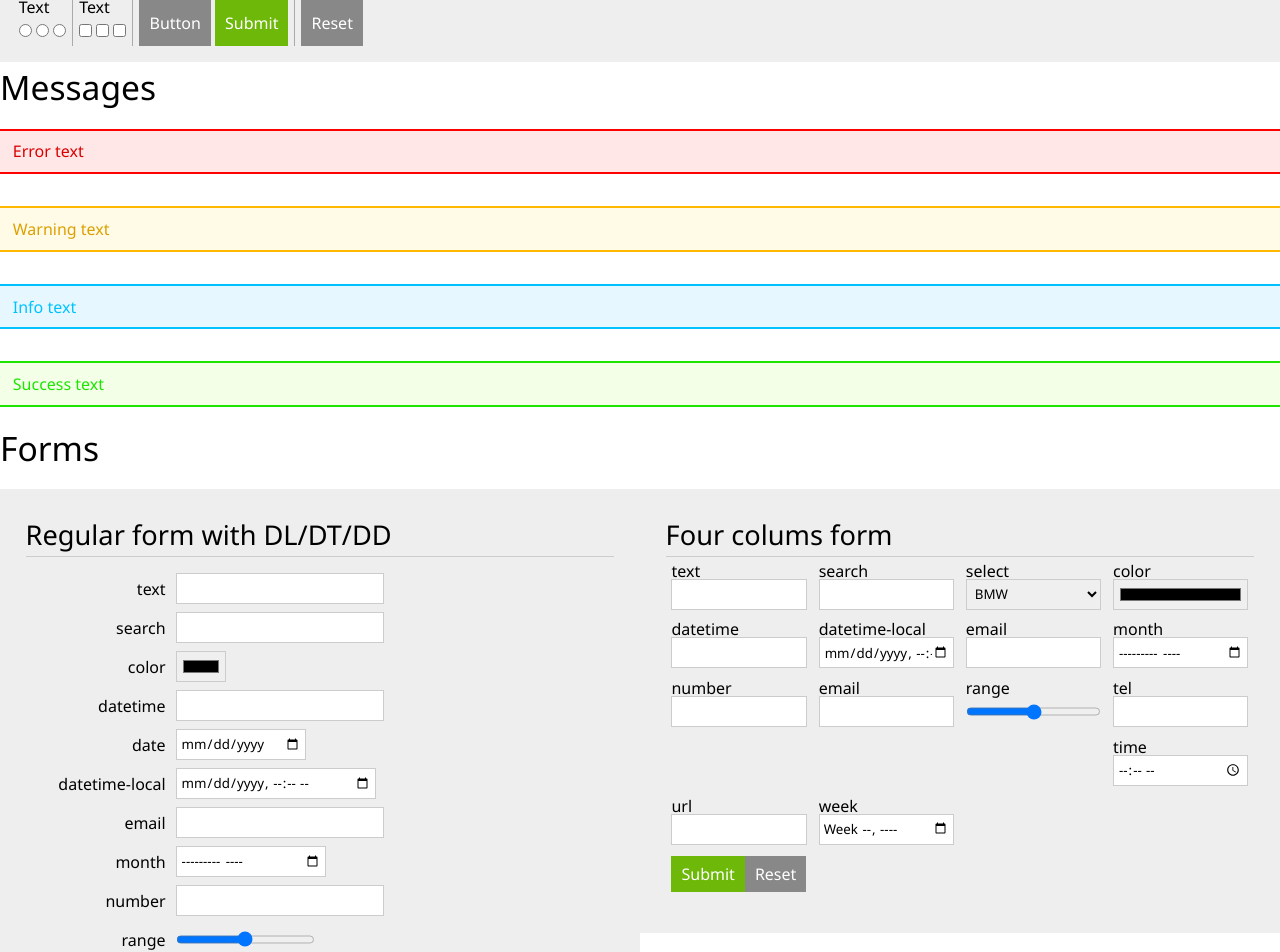
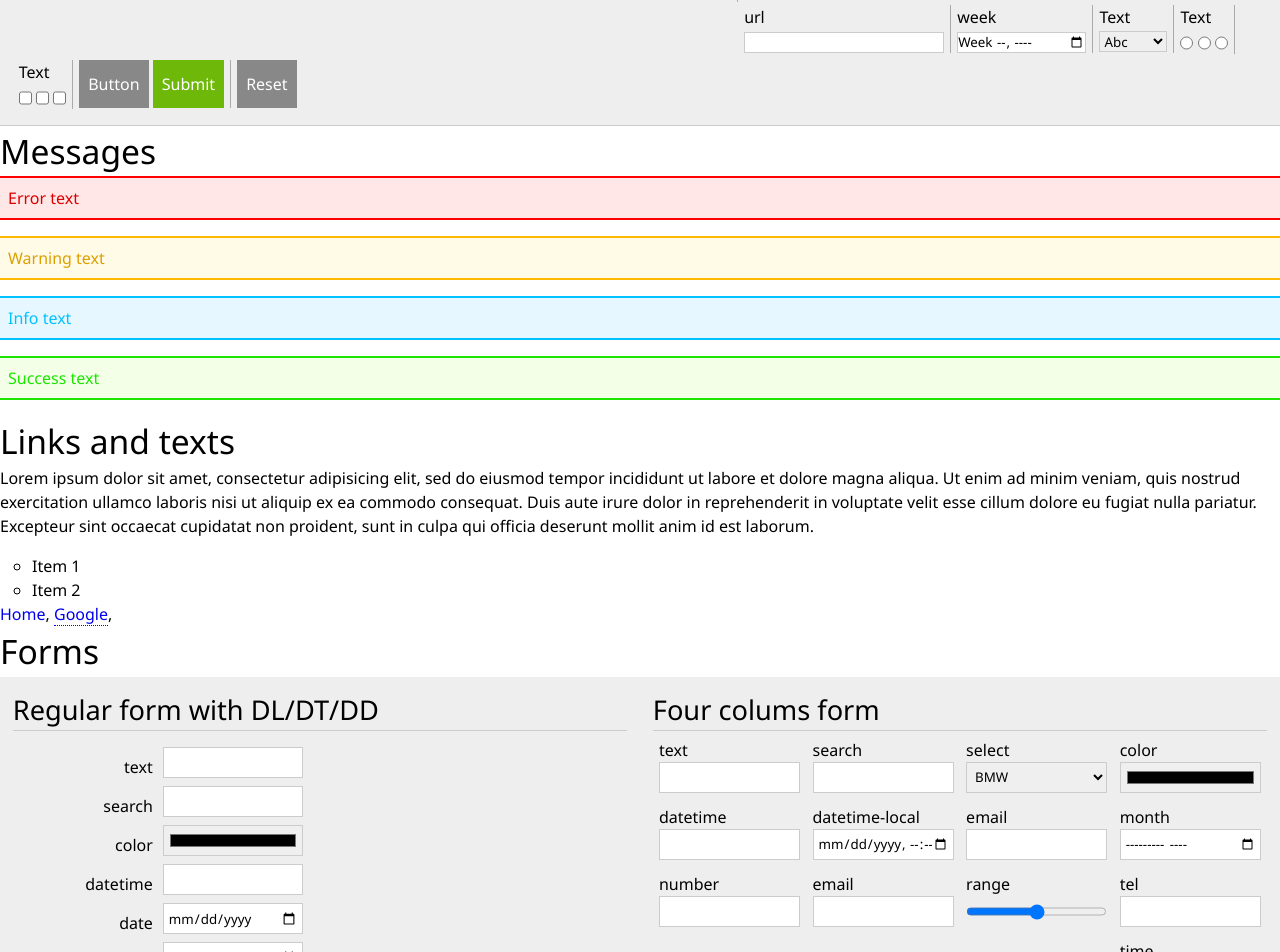
Before and after one commit to ivan-demchenko/cssframework, a plain HTML site: page index.html in a window 1280 px wide. Shown: the part 400-1352 px from the top of the page. Drawn offline with Linux system fonts and the light colour scheme.

Commit message:
Typo and others

```diff
--- a/css/style.css
+++ b/css/style.css
@@ -70,9 +70,7 @@ form dl dt {
     padding: 0.5em 0.5em 0 0;
     width: 140px;
 }
-form dl dd {
-	margin: 0 0 0.5em 150px;
-}
+form dl dd { margin: 0 0 0.5em 150px; }
 
 form input.error {
     color: #f00;
@@ -85,12 +83,25 @@ form input.error {
 form ul {
     width: 100%;
     float: left;
+    padding: 0;
 }
 form ul li {
     display: block;
     float: left;
-    min-height: 45px;
+    min-height: 50px;
     position: relative;
+}
+form input,
+form select,
+form textarea {
+    width: 140px;
+}
+form input[type='submit'],
+form input[type='reset'],
+form input[type='radio'],
+form input[type='checkbox'],
+form input[type='button'] {
+    width: auto;
 }
 form ul li input[type='color'],
 form ul li input[type='date'],
@@ -107,7 +118,7 @@ form ul li input[type='url'],
 form ul li input[type='week'],
 form ul li input[type='text'],
 select, textarea {
-    width: 100%;
+    width: 100% !important;
 }
 form ul li label {
     display: block;
@@ -141,15 +152,34 @@ form ul li.fw {
 .fl { float: left; }
 .fr { float: right; }
 
-.margined { margin: 1em 0; }
+/* margins */
+.mo1 { margin: 1em; }
+.mt1 { margin-top: 1em; }
+.mb1 { margin-bottom: 1em; }
+.ml1 { margin-left: 1em; }
+.mr1 { margin-right: 1em; }
 
-.block { padding: 2%; }
-.block.fw { width: 96%; }
-.block.hw { width: 46%; }
-.block.tw { width: 29.32%; }
-.block.qw { width: 21%; }
+/* paddings */
+.po1 { padding: 1em; }
+.pt1 { padding-top: 1em; }
+.pb1 { padding-bottom: 1em; }
+.pl1 { padding-left: 1em; }
+.pr1 { padding-right: 1em; }
 
-.brd-btm { border-bottom: solid 1px #ccc; }
+/* bordering */
+.bt1 { border-top: solid 1px #ccc; }
+.bb1 { border-bottom: solid 1px #ccc; }
+.bl1 { border-left: solid 1px #ccc; }
+.br1 { border-right: solid 1px #ccc; }
+
+.clr { clear: both; float: none; }
+.inline { display: inline-block; }
+
+.block { padding: 1%; }
+.block.fw { width: 98%; }
+.block.hw { width: 48%; }
+.block.tw { width: 31.32%; }
+.block.qw { width: 23%; }
 
 .txt-r { text-align: right; }
 .txt-l { text-align: left; }
@@ -172,7 +202,6 @@ form ul li.fw {
 
 header#page-header {
     padding: 2%;
-	border-bottom: solid 1px #aaa;
     margin-bottom: 10px;
 }
 header#page-header.fw {
@@ -196,6 +225,7 @@ header#page-header cite {
     border-right: solid 1px #aaa;
     padding: 0 6px;
     margin: 3px 0;
+    min-height: 39px;
 }
 .toolbar .elem:last-child {
     border: none;
@@ -204,9 +234,14 @@ header#page-header cite {
     position: relative;
     display: block;
 }
+.toolbar .elem input,
+.toolbar .elem select {
+    padding: 0;
+    height: 21px;
+}
 .toolbar .elem input[type='radio'],
 .toolbar .elem input[type='checkbox'] {
-	height: 31px;
+    height: 22px;
     width: auto;
     vertical-align: middle;
 }
@@ -214,21 +249,17 @@ header#page-header cite {
 .toolbar .elem input[type='reset'],
 .toolbar .elem input[type='button'],
 .toolbar .elem button {
-    padding: 10px 9px 9px;
-    height: 47px;
-}
-
-.toolbar .elem select {
-    padding: 3px;
+    height: 48px;
+    padding: 0 8px;
 }
 /* \ toolbar */
 
 /* messages */
 .msg {
-    padding: 1%;
+    padding: .5em;
 }
 .msg.fw {
-    width: 98%
+    width: 99%
 }
 .msg.error {
     background: #FFE7E7;
--- a/css/typo.css
+++ b/css/typo.css
@@ -1,3 +1,6 @@
+body {
+    line-height: 1.5em;
+}
 h1,h2,h3,h4,h5,h6 { line-height: 1.5em; }
 h1 { font-size: 2.8em; }
 h2 { font-size: 2.1em; }
@@ -5,3 +8,39 @@ h3 { font-size: 1.7em; }
 h4 { font-size: 1.5em; }
 h5 { font-size: 1.25em; }
 h6 { font-size: 1em; }
+
+a {
+    outline: none;
+    text-decoration: none;
+    -webkit-transition: .3s;
+    -moz-transition: .3s;
+    -o-transition: .3s;
+    transition: .3s;
+}
+
+a:hover {
+    outline: none;
+    text-decoration: underline;
+    color: #0080ff;
+}
+
+a[href^='http'] {
+    text-decoration: none;
+    border-bottom: dotted 1px blue;
+}
+
+a[href^='http']:hover {
+    border-bottom: dotted 1px #0080ff;
+}
+
+p {
+    margin: 0 0 1em 0;
+}
+
+ul {
+    padding-left: 2em;
+}
+
+li {
+    list-style: circle;
+}
--- a/index.html
+++ b/index.html
@@ -7,7 +7,7 @@
 		<link rel="stylesheet" type="text/css" href="css/typo.css">
 	</head>
 	<body>
-		<header id="page-header" class="bg-light-gray fw">
+		<header id="page-header" class="bg-light-gray fw bb1">
 			<div class="hw fl">
 				<h1>Test page</h1>
 				<cite>This page is just a demo</cite>
@@ -18,7 +18,7 @@
 		</header>
 
         <h2>Toolbar</h2>
-		<div class="toolbar bg-light-gray">
+		<div class="toolbar bg-light-gray bb1 bt1">
 			<div class="elem fl">
 			    <label>text</label>
                 <input type="text">
@@ -106,14 +106,22 @@
 		</div>
 
 		<h2>Messages</h2>
-        <section class="msg margined error fw fl">Error text</section>
-        <section class="msg margined warning fw fl">Warning text</section>
-        <section class="msg margined info fw fl">Info text</section>
-        <section class="msg margined success fw fl">Success text</section>
+        <section class="msg mb1 error">Error text</section>
+        <section class="msg mb1 warning">Warning text</section>
+        <section class="msg mb1 info">Info text</section>
+        <section class="msg mb1 success">Success text</section>
 
+        <h2>Links and texts</h2>
+        <p>Lorem ipsum dolor sit amet, consectetur adipisicing elit, sed do eiusmod tempor incididunt ut labore et dolore magna aliqua. Ut enim ad minim veniam, quis nostrud exercitation ullamco laboris nisi ut aliquip ex ea commodo consequat. Duis aute irure dolor in reprehenderit in voluptate velit esse cillum dolore eu fugiat nulla pariatur. Excepteur sint occaecat cupidatat non proident, sunt in culpa qui officia deserunt mollit anim id est laborum.</p>
+        <ul>
+            <li>Item 1</li>
+            <li>Item 2</li>
+        </ul>
+        <a href="/">Home</a>,
+        <a href="http://www.google.com">Google</a>,
         <h2>Forms</h2>
-		<div class="hw fl block bg-light-gray margined">
-			<h3 class="brd-btm">Regular form with DL/DT/DD</h3>
+		<div class="hw fl block bg-light-gray bb1">
+			<h3 class="clr bb1">Regular form with DL/DT/DD</h3>
 			<form>
 				<dl>
 					<dt class="txt-r"><label>text</label></dt>
@@ -163,8 +171,8 @@
 				</dl>
 			</form>
         </div>
-        <div class="hw fr block bg-light-gray margined">
-			<h3 class="brd-btm">Four colums form</h3>
+        <div class="hw fr block bg-light-gray bb1">
+			<h3 class="clr bb1">Four colums form</h3>
 			<form>
 			    <ul class="four-col">
 			        <li>
@@ -242,8 +250,8 @@
 			    </ul>
 			</form>
 		</div>
-		<div class="hw fr block bg-light-gray margined">
-            <h3 class="brd-btm">Three colums form</h3>
+		<div class="hw fr block bg-light-gray bb1">
+            <h3 class="clr bb1">Three colums form</h3>
             <form>
                 <ul class="three-col">
                     <li>
@@ -321,8 +329,8 @@
                 </ul>
             </form>
         </div>
-        <div class="hw fl block bg-light-gray margined">
-            <h3 class="brd-btm">Two colums form</h3>
+        <div class="hw fl block bg-light-gray bb1">
+            <h3 class="clr bb1">Two colums form</h3>
             <form>
                 <ul class="two-col">
                     <li>
@@ -400,5 +408,19 @@
                 </ul>
             </form>
         </div>
+
+        <h3 class="clr">Tables</h3>
+        <table class="fw">
+            <thead>
+                <tr>
+                    <th></th>
+                    <th></th>
+                    <th></th>
+                    <th></th>
+                </tr>
+            </thead>
+            <tfoot></tfoot>
+            <tbody></tbody>
+        </table>
 	</body>
 </html>
```
Lines whose indentation alone changed are shown as unchanged.
